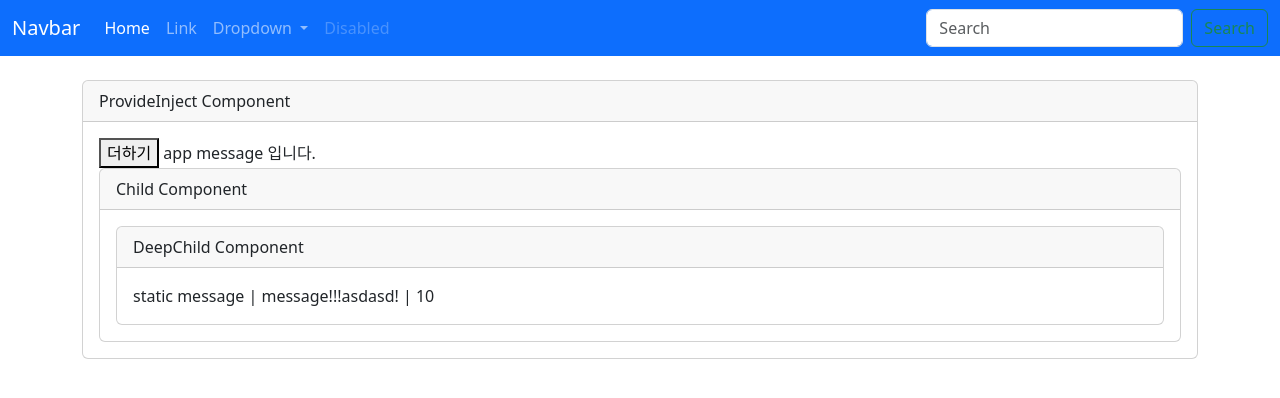
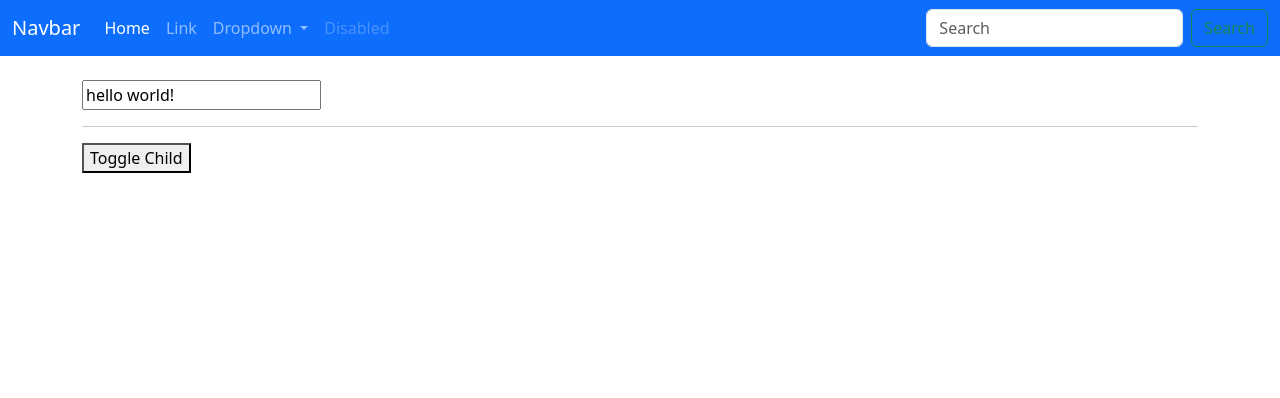
Before and after one commit to anko-developer/vue3-basic, a Vue app in the folder learn-vue3/: page / in a window 1280 px wide. Shown: the top 398 px of the page. Built offline with nearby package versions, Linux system fonts and the light colour scheme.

Commit message:
LifecycleHooks

```diff
--- /dev/null
+++ b/learn-vue3/src/components/LifecycleChild.vue
@@ -0,0 +1,32 @@
+<template>
+	<div class="card">
+		<div class="card-body">Lifecycle Child</div>
+		<input id="input" type="text" />
+	</div>
+</template>
+
+<script>
+import { onBeforeMount, onBeforeUnmount, onMounted, onUnmounted } from 'vue';
+export default {
+	setup() {
+		// console.log('[child] setup');
+		onBeforeMount(() => {
+			console.log('[child] onBeforeMount');
+		});
+		onMounted(() => {
+			console.log('[child] onMounted');
+		});
+		onBeforeUnmount(() => {
+			console.log('[child] onBeforeUnmount');
+			console.log(document.querySelector('#input'));
+		});
+		onUnmounted(() => {
+			console.log('[child] onUnmounted');
+			console.log(document.querySelector('#input'));
+		});
+		return {};
+	},
+};
+</script>
+
+<style></style>
--- /dev/null
+++ b/learn-vue3/src/components/LifecycleHooks.vue
@@ -0,0 +1,54 @@
+<template>
+	<div class="container py-4">
+		<input ref="inputRef" type="text" value="hello world!" />
+		<hr />
+		<button @click="visible = !visible">Toggle Child</button>
+		<LifecycleChild v-if="visible"></LifecycleChild>
+		<p id="message">{{ message }}</p>
+	</div>
+</template>
+
+<script>
+import { onBeforeMount, onBeforeUpdate, onMounted, onUpdated, ref } from 'vue';
+import LifecycleChild from './LifecycleChild.vue';
+export default {
+	components: {
+		LifecycleChild,
+	},
+	setup() {
+		console.log('setup');
+		const inputRef = ref(null);
+		const message = ref('');
+		const visible = ref(false);
+		// onBeforeMount(() => {
+		// 	console.log('onBeforeMount');
+		// });
+		// onMounted(() => {
+		// 	console.log('Mounted', inputRef.value.value);
+		// });
+		onBeforeUpdate(() => {
+			console.log('onBeforeUpdate', message.value);
+			// console.log(
+			// 	'DOM Contents',
+			// 	document.querySelector('#message').textContent,
+			// );
+		});
+		onUpdated(() => {
+			console.log('onUpdated', message.value);
+			// console.log(
+			// 	'DOM Contents',
+			// 	document.querySelector('#message').textContent,
+			// );
+		});
+		return { inputRef, message, visible };
+	},
+	// beforeCreate() {
+	// 	console.log('beforeCreate');
+	// },
+	// created() {
+	// 	console.log('created');
+	// },
+};
+</script>
+
+<style></style>
--- a/learn-vue3/src/components/TheView.vue
+++ b/learn-vue3/src/components/TheView.vue
@@ -1,15 +1,17 @@
 <template>
 	<main>
-		<ProvideInject></ProvideInject>
+		<!-- <ProvideInject></ProvideInject> -->
+		<LifecycleHooks></LifecycleHooks>
 	</main>
 </template>
 
 <script>
-import ProvideInject from '@/components/ProvideInject.vue';
-
+// import ProvideInject from '@/components/ProvideInject.vue';
+import LifecycleHooks from '@/components/LifecycleHooks.vue';
 export default {
 	components: {
-		ProvideInject,
+		// ProvideInject,
+		LifecycleHooks,
 	},
 	setup() {
 		return {};
```
